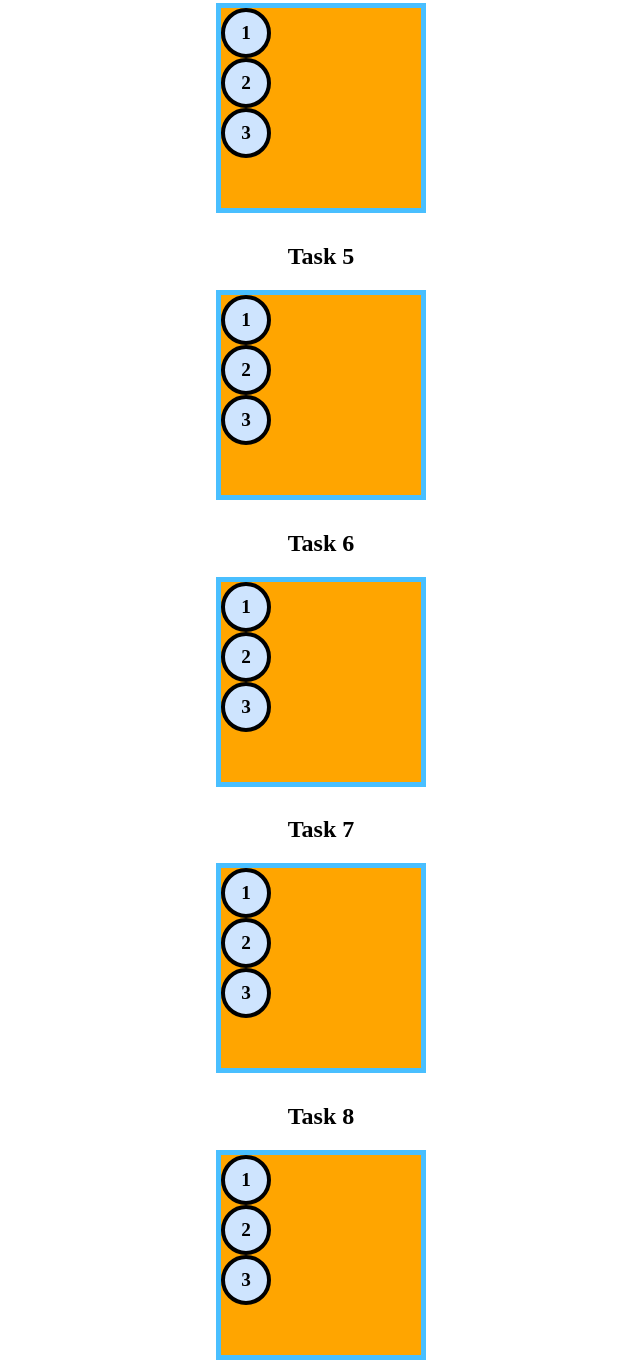
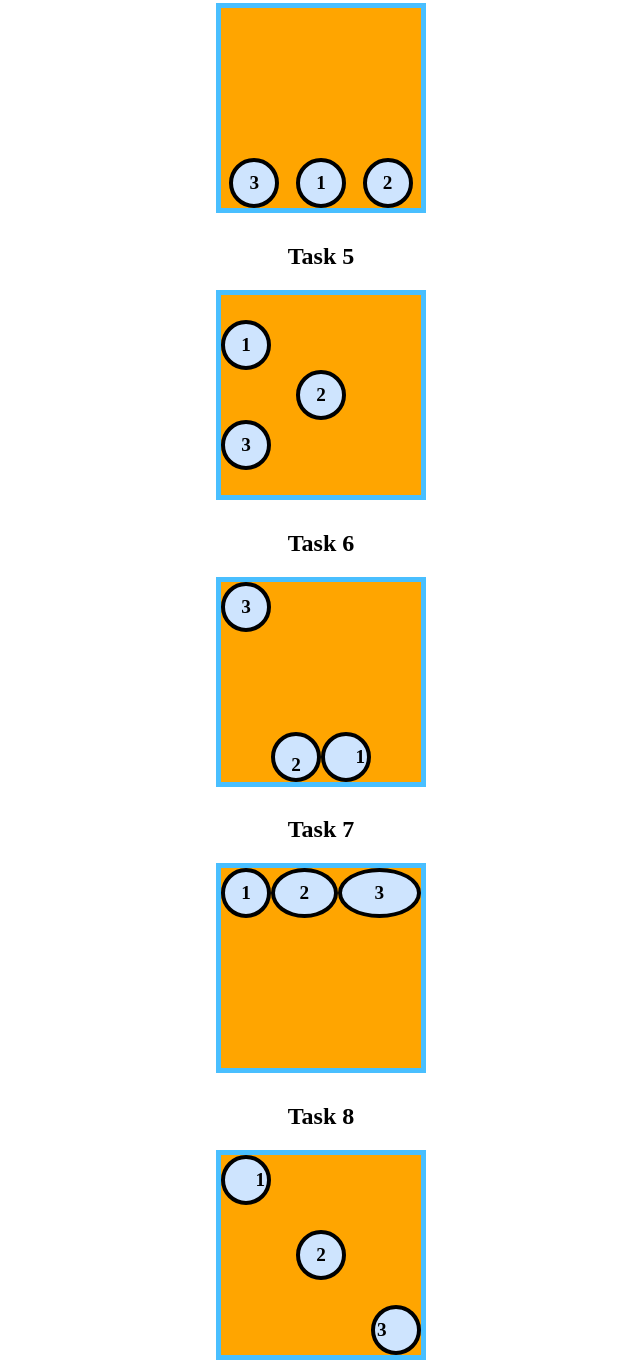
Before and after one commit to bloominstituteoftechnology/module-project-html-and-css-iii-Azazel1169, a plain HTML site: page index.html in a window 1280 px wide. Shown: the part 1230-2593 px from the top of the page, without its empty margins (319-959 px from the left). Drawn offline with Linux system fonts and the light colour scheme.

Commit message:
finised flexbox

```diff
--- a/index.html
+++ b/index.html
@@ -1,6 +1,5 @@
 <!DOCTYPE html>
 <html lang="en">
-
   <head>
     <title>HTML & CSS III</title>
     <style>
@@ -22,7 +21,7 @@
       }
 
       /* ❗ do NOT change this style */
-    [id^=flexContainer] {
+      [id^="flexContainer"] {
         background-color: orange;
         border: 5px solid rgb(73, 191, 255);
         margin: 0 10px 10px 10px;
@@ -55,21 +54,93 @@
     Making changes to the HTML is not allowed! The tasks must be completed using CSS alone.
     */
 
+      [id^="flexContainer"] {
+        display: flex;
+      }
       /* 👉 Task 1 - [HINT] only the flex container needs to be manipulated */
+      #flexContainer1 {
+        justify-content: space-evenly;
+      }
 
       /* 👉 Task 2 - [HINT] the flex container needs to change direction */
-
+      #flexContainer2 {
+        flex-direction: column;
+        justify-content: space-between;
+        align-items: center;
+      }
       /* 👉 Task 3 - [HINT] the flex direction can be reversed */
-
+      #flexContainer3 {
+        flex-direction: column-reverse;
+        justify-content: flex-end;
+        align-items: flex-end;
+      }
       /* 👉 Task 4 - [HINT] the flex items need a new order */
+      #flexContainer4 {
+        justify-content: space-around;
+        align-items: flex-end;
+      }
+      #flexContainer4 .flexItem:nth-child(1) {
+        order: 2;
+      }
+      #flexContainer4 .flexItem:nth-child(2) {
+        order: 3;
+      }
+      #flexContainer4 .flexItem:nth-child(3) {
+        order: 1;
+      }
 
       /* 👉 Task 5 - [HINT] research align-self */
+      #flexContainer5 {
+        flex-direction: column;
+        justify-content: center;
+      }
+      #flexContainer5 .flexItem:nth-child(2) {
+        align-self: center;
+      }
 
       /* 👉 Task 6 - [HINT] flex items can be flex containers */
+      #flexContainer6 {
+        flex-direction: row-reverse;
+        justify-content: flex-end;
+        align-items: flex-end;
+      }
+      #flexContainer6 .flexItem:nth-child(1) {
+        justify-content: flex-end;
+      }
+      #flexContainer6 .flexItem:nth-child(2) {
+        align-items: flex-end;
+      }
+      #flexContainer6 .flexItem:nth-child(3) {
+        align-self: flex-start;
+      }
+      /* 👉 Task 7 - [HINT] research flex-grow */
+      #flexContainer7 .flexItem:nth-child(1) {
 
-    /* 👉 Task 7 - [HINT] research flex-grow */
+      }
+      #flexContainer7 .flexItem:nth-child(2) {
+        flex-grow: 1;
+      }
+      #flexContainer7 .flexItem:nth-child(3) {
+        flex-grow: 2;
+      }
 
       /* 👉 Task 8 - [HINT] you got this! */
+      #flexContainer8 {
+        flex-direction: row;
+        justify-content: space-between;
+      }
+      #flexContainer8 .flexItem:nth-child(1) {
+        justify-content: flex-end;
+      }
+
+      #flexContainer8 .flexItem:nth-child(2) {
+        align-self: center;
+      }
+
+      #flexContainer8 .flexItem:nth-child(3){
+        align-self: flex-end;
+        justify-content: flex-start;
+      }
 
 
       /*
@@ -86,11 +157,20 @@
 
   <body>
     <h1>HTML & CSS III</h1>
-  <p>Please load this file in VSCode and Chrome, and open the Elements tab in Chrome Dev Tools.</p>
+    <p>
+      Please load this file in VSCode and Chrome, and open the Elements tab in
+      Chrome Dev Tools.
+    </p>
 
     <h2>👉 Part 1 of 2 👈</h2>
-  <p>Work through the tasks until the boxes match the <a href="./design/part-1.png">DESIGN</a>.</p>
-  <p>Making changes to the HTML is not allowed! The tasks must be completed using CSS alone.</p>
+    <p>
+      Work through the tasks until the boxes match the
+      <a href="./design/part-1.png">DESIGN</a>.
+    </p>
+    <p>
+      Making changes to the HTML is not allowed! The tasks must be completed
+      using CSS alone.
+    </p>
 
     <div id="challenge">
       <div id="flexContainer1">
@@ -101,24 +181,28 @@
     </div>
 
     <h2>👉 Part 2 of 2 👈</h2>
-  <p>Revisit the <a href="./design/part-2.png">Module Project of HTML & CSS II</a> and re-style it using Flexbox. You do
-    not need to submit that repo again.</p>
-  <p>Prior to starting, <b>remove the "inline-block" declarations</b>, which were a workaround to make divs fall in
-    rows.</p>
+    <p>
+      Revisit the
+      <a href="./design/part-2.png">Module Project of HTML & CSS II</a> and
+      re-style it using Flexbox. You do not need to submit that repo again.
+    </p>
+    <p>
+      Prior to starting, <b>remove the "inline-block" declarations</b>, which
+      were a workaround to make divs fall in rows.
+    </p>
 
     <script>
-    [2, 3, 4, 5, 6, 7, 8].forEach(int => {
-      const clone = flexContainer1.cloneNode(true)
-      clone.id = clone.id.slice(0, clone.id.length - 1) + int
-      challenge.append(clone)
-    })
-    const containers = document.querySelectorAll('[id^=flexContainer]')
+      [2, 3, 4, 5, 6, 7, 8].forEach((int) => {
+        const clone = flexContainer1.cloneNode(true);
+        clone.id = clone.id.slice(0, clone.id.length - 1) + int;
+        challenge.append(clone);
+      });
+      const containers = document.querySelectorAll("[id^=flexContainer]");
       containers.forEach((cont, idx) => {
-      const h2 = document.createElement('h2')
-      h2.textContent = `Task ${idx + 1}`
-      cont.insertAdjacentElement('beforebegin', h2)
-    })
+        const h2 = document.createElement("h2");
+        h2.textContent = `Task ${idx + 1}`;
+        cont.insertAdjacentElement("beforebegin", h2);
+      });
     </script>
   </body>
-
 </html>
```
Lines whose indentation alone changed are shown as unchanged.
